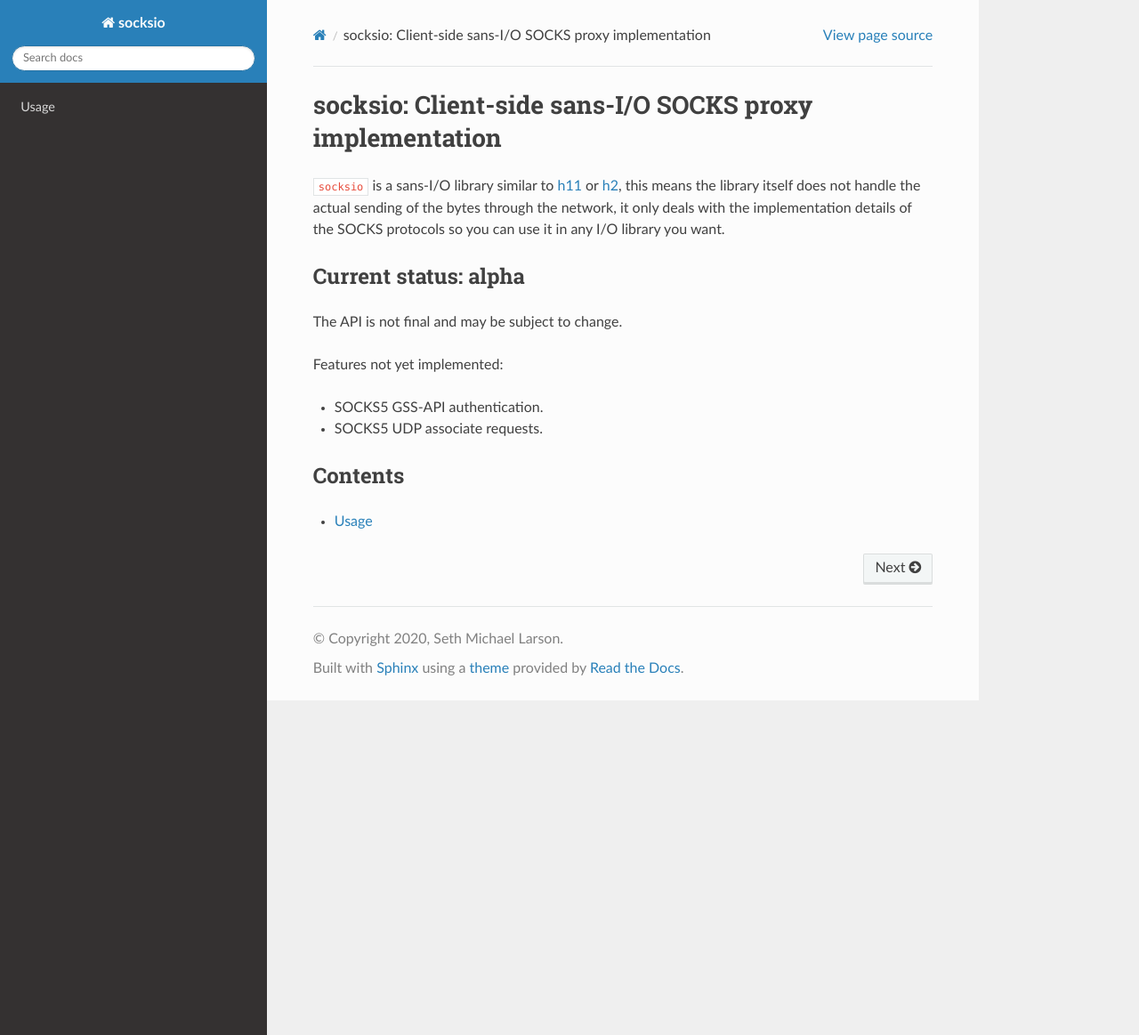
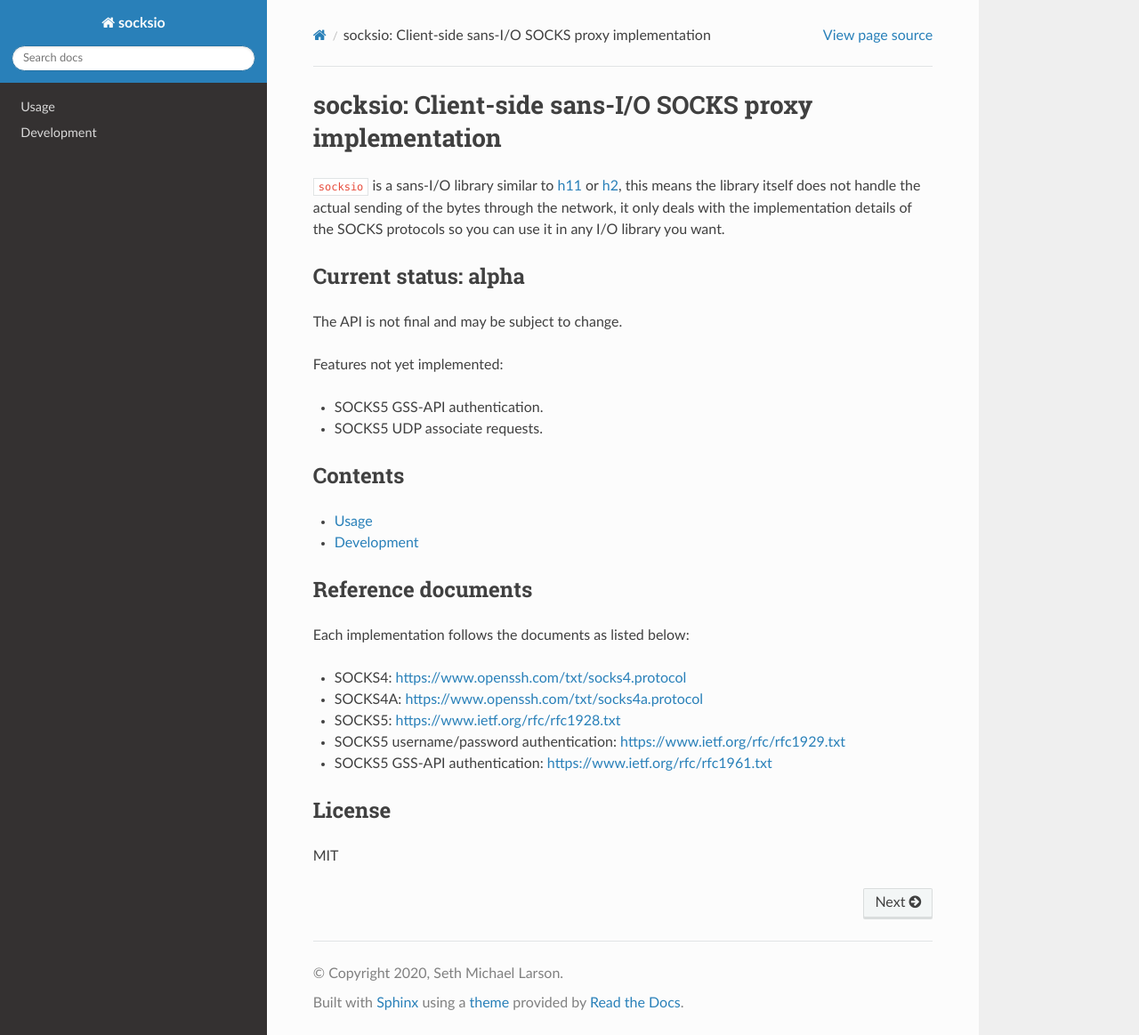
Before and after one commit to sethmlarson/socksio, a Sphinx documentation site: the page built from docs/source/index.rst, in a window 1280 px wide and 1163 px high. Shown: the whole window at 89% size. Built offline with Sphinx 7.4.7 and the Read the Docs theme 2.0.0, drawn with Linux system fonts in a browser that asks for light colours.

Commit message:
Add development page and meta info to index

```diff
--- a/docs/source/index.rst
+++ b/docs/source/index.rst
@@ -2,7 +2,8 @@ socksio: Client-side sans-I/O SOCKS proxy implementation
 ========================================================
 
 ``socksio`` is a sans-I/O library similar to
-`h11`_ or `h2`_, this means the
+`h11 <https://github.com/python-hyper/h11>`_ or
+`h2 <https://github.com/python-hyper/hyper-h2/>`_, this means the
 library itself does not handle the actual sending of the bytes through
 the network, it only deals with the implementation details of the SOCKS
 protocols so you can use it in any I/O library you want.
@@ -24,6 +25,21 @@ Contents
    :maxdepth: 2
 
    usage.rst
+   development.rst
 
-.. _h11: https://github.com/python-hyper/h11
-.. _h2: https://github.com/python-hyper/hyper-h2/
+Reference documents
+-------------------
+
+Each implementation follows the documents as listed below:
+
+-  SOCKS4: https://www.openssh.com/txt/socks4.protocol
+-  SOCKS4A: https://www.openssh.com/txt/socks4a.protocol
+-  SOCKS5: https://www.ietf.org/rfc/rfc1928.txt
+-  SOCKS5 username/password authentication:
+   https://www.ietf.org/rfc/rfc1929.txt
+-  SOCKS5 GSS-API authentication: https://www.ietf.org/rfc/rfc1961.txt
+
+License
+-------
+
+MIT
```
Also changed, not shown: docs/source/development.rst (added, +35 -0 lines).
